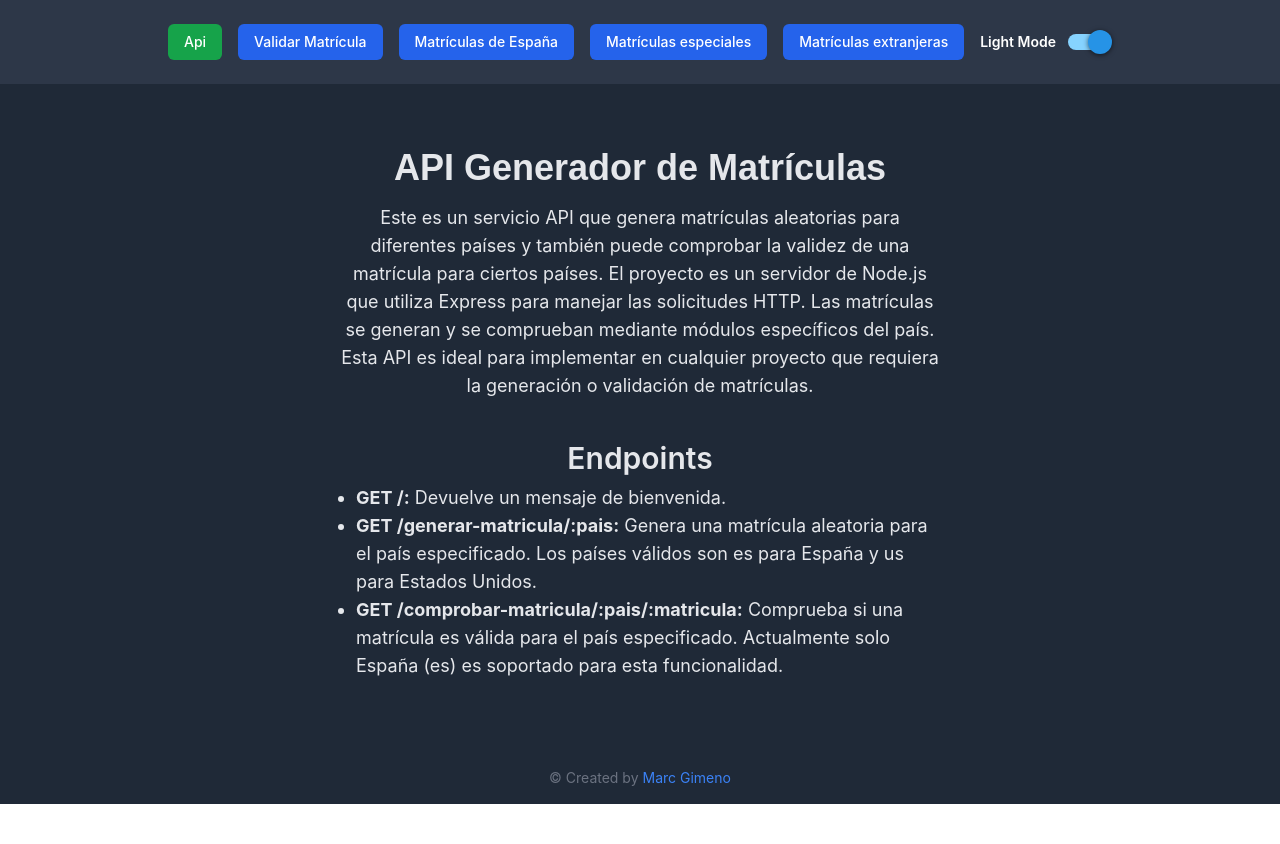
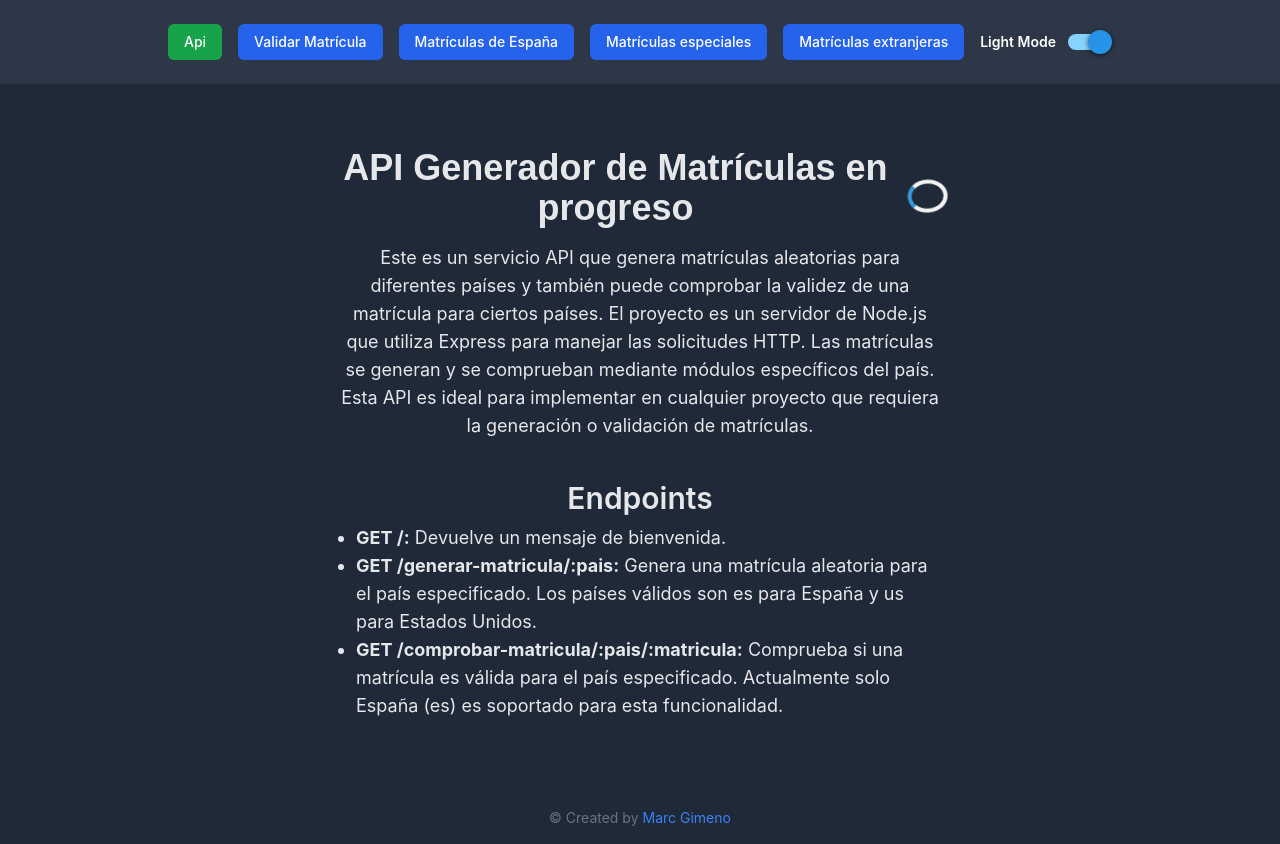
Before and after one commit to gimenomarc/Generador-de-matriculas, a React (Create React App) app in the folder generador-matriculas/: page /api in a window 1280 px wide. Before the commit the page ends 804 px from the top, so only its background shows below. Built offline with nearby package versions, Linux system fonts and the light colour scheme.

Commit message:
add spinner on api layout

```diff
--- a/generador-matriculas/src/Components/Api.css
+++ b/generador-matriculas/src/Components/Api.css
@@ -17,3 +17,19 @@
     opacity: 0;
     transition: opacity 300ms;
   }
+
+
+  .spinner {
+    margin: 0 auto;
+    width: 40px;
+    height: 40px;
+    border: 4px solid #f3f3f3;
+    border-top: 4px solid #3498db;
+    border-radius: 50%;
+    animation: spin 2s linear infinite;
+  }
+
+  @keyframes spin {
+    0% { transform: rotate(0deg); }
+    100% { transform: rotate(360deg); }
+  }
--- a/generador-matriculas/src/Components/Api.js
+++ b/generador-matriculas/src/Components/Api.js
@@ -6,7 +6,10 @@ const Api = ({ darkMode }) => {
   return (
     <div className={`p-8 mx-auto text-center w-full md:max-w-2xl ${darkMode ? 'bg-dark text-gray-200' : 'bg-light text-gray-800'}`}>
       <CSSTransition in={true} appear={true} timeout={300} classNames="fade">
-        <h1 className="text-4xl mb-4 font-semibold">API Generador de Matrículas</h1>
+        <div className="flex justify-center items-center space-x-4">
+          <h1 className="text-4xl mb-4 font-semibold">API Generador de Matrículas en progreso</h1>
+          <div className="spinner"></div>
+        </div>
       </CSSTransition>
 
       <CSSTransition in={true} appear={true} timeout={500} classNames="fade">
```
